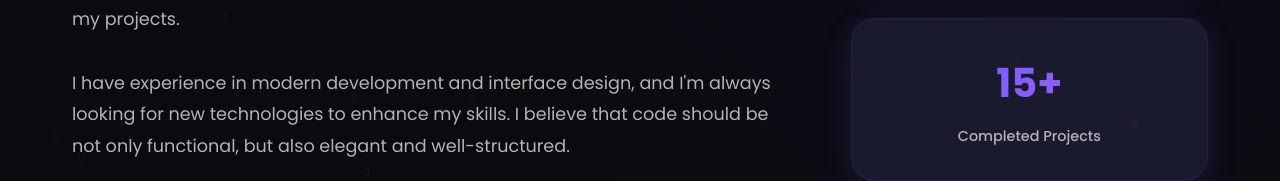
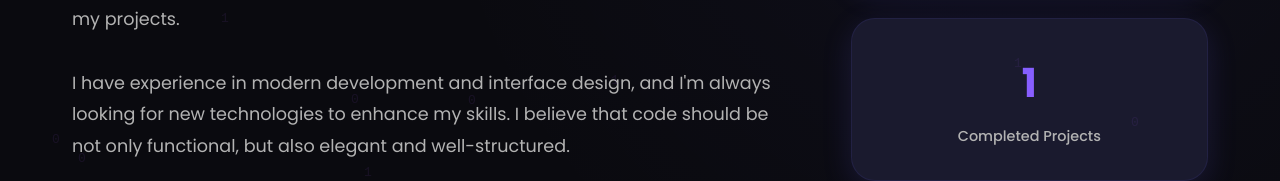
Before and after one commit to BernardoMeneses/Portfolio, a React (Vite) app in the folder Front/: page /about in a window 1280 px wide. Shown: the part 514-695 px from the top of the page. Built offline with nearby package versions, Linux system fonts and the light colour scheme; no server answers.

Commit message:
Update About.jsx

```diff
--- a/Front/src/components/About.jsx
+++ b/Front/src/components/About.jsx
@@ -36,7 +36,7 @@
             </div>
 
             <div className="stat-item">
-              <span className="stat-number">15+</span>
+              <span className="stat-number">1</span>
               <span className="stat-label">Completed Projects</span>
             </div>
 
```
